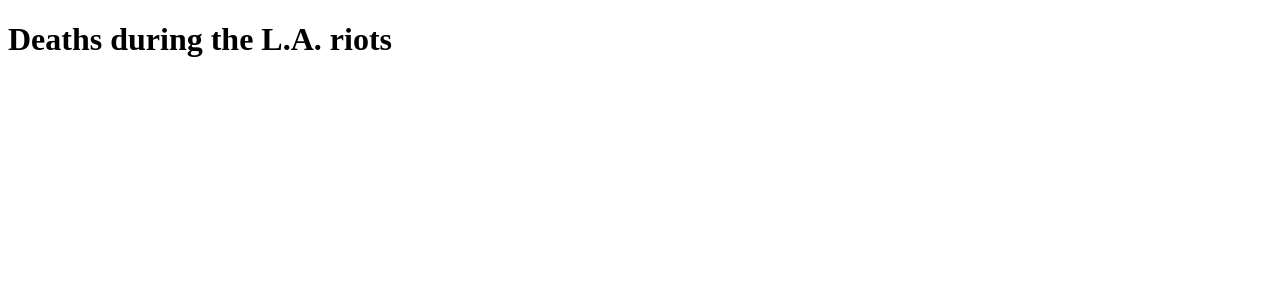
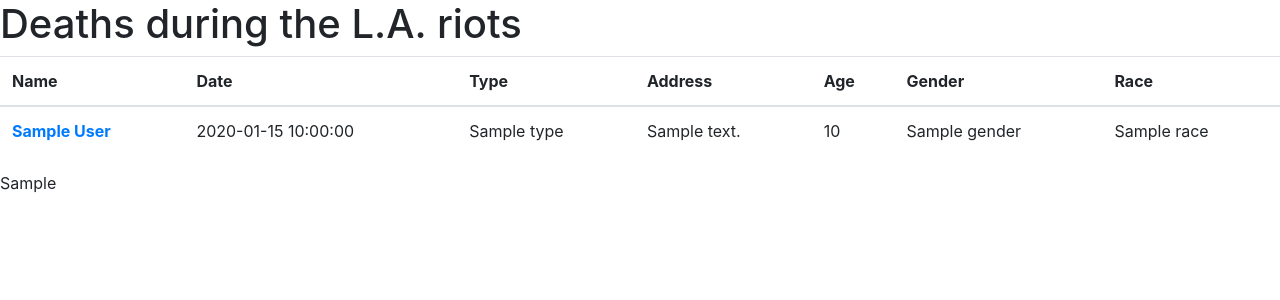
Before and after one commit to jejarrett1/first-flask-app, a Flask app: template templates/index.html in a window 1280 px wide. Shown: the top 300 px of the page. Run offline with Flask 2, Linux system fonts and the light colour scheme; the template is opened without the code that fills it: most values are stand-ins (such as "Sample title", 1, 10 or a date in 2020); some libraries are stand-ins or nearby versions.

Commit message:
Created Table

```diff
--- a/app.py
+++ b/app.py
@@ -1,10 +1,20 @@
-from flask import Flask, render_template
+import csv
+from flask import Flask
+from flask import render_template
 app = Flask(__name__)
+
+def get_csv():
+    csv_path = './static/la-riots-deaths.csv'
+    csv_file = open(csv_path, 'r')
+    csv_obj = csv.DictReader(csv_file)
+    csv_list = list(csv_obj)
+    return csv_list
 
 @app.route("/")
 def index():
-	template = 'index.html'
-	return render_template(template)
+    template = 'index.html'
+    object_list = get_csv()
+    return render_template(template, object_list=object_list)
 
-if __name__=='__main__':
-	app.run(debug=True, use_reloader=True)
+if __name__ == '__main__':
+    app.run(debug=True, use_reloader=True)
--- a/templates/index.html
+++ b/templates/index.html
@@ -1,7 +1,42 @@
 <!doctype html>
 <html lang="en">
-    <head></head>
+    <head>
+	<link rel="stylesheet" href="https://maxcdn.bootstrapcdn.com/bootstrap/4.0.0/css/bootstrap.min.css" integrity="sha384-Gn5384xqQ1aoWXA+058RXPxPg6fy4IWvTNh0E263XmFcJlSAwiGgFAW/dAiS6JXm" crossorigin="anonymous">
+	</head>
     <body>
+	<main>
         <h1>Deaths during the L.A. riots</h1>
-    </body>
+		<table class="table">
+  <thead>
+    <tr>
+      <th scope="col">Name</th>
+      <th scope="col">Date</th>
+      <th scope="col">Type</th>
+      <th scope="col">Address</th>
+	  <th scope="col">Age</th>
+      <th scope="col">Gender</th>
+      <th scope="col">Race</th>
+
+    </tr>
+  </thead>
+  <tbody>
+  {% for obj in object_list %}
+  <tr>
+                <th scope = 'row' ><a href="{{ obj.id }}/">{{ obj.full_name }}</a></th>
+                <td>{{ obj.date }}</td>
+                <td>{{ obj.type }}</td>
+                <td>{{ obj.address }}</td>
+                <td>{{ obj.age }}</td>
+                <td>{{ obj.gender }}</td>
+                <td>{{ obj.race }}</td>
+            </tr>
+        {% endfor %}
+  </tbody>
+</table>
+ {{ object_list }}
+    </main>
+	<script src="https://code.jquery.com/jquery-3.2.1.slim.min.js" integrity="sha384-KJ3o2DKtIkvYIK3UENzmM7KCkRr/rE9/Qpg6aAZGJwFDMVNA/GpGFF93hXpG5KkN" crossorigin="anonymous"></script>
+<script src="https://cdnjs.cloudflare.com/ajax/libs/popper.js/1.12.9/umd/popper.min.js" integrity="sha384-ApNbgh9B+Y1QKtv3Rn7W3mgPxhU9K/ScQsAP7hUibX39j7fakFPskvXusvfa0b4Q" crossorigin="anonymous"></script>
+<script src="https://maxcdn.bootstrapcdn.com/bootstrap/4.0.0/js/bootstrap.min.js" integrity="sha384-JZR6Spejh4U02d8jOt6vLEHfe/JQGiRRSQQxSfFWpi1MquVdAyjUar5+76PVCmYl" crossorigin="anonymous"></script>
+	</body>
 </html>
```
